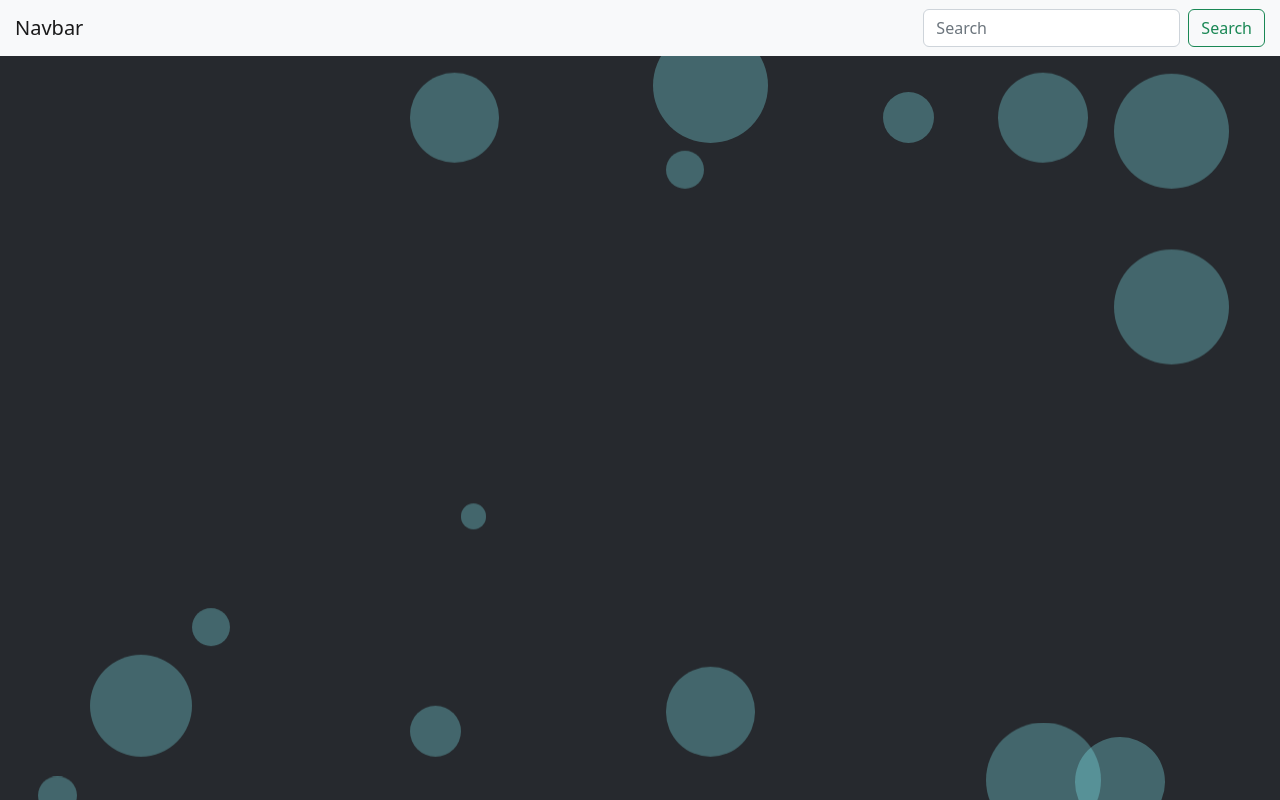
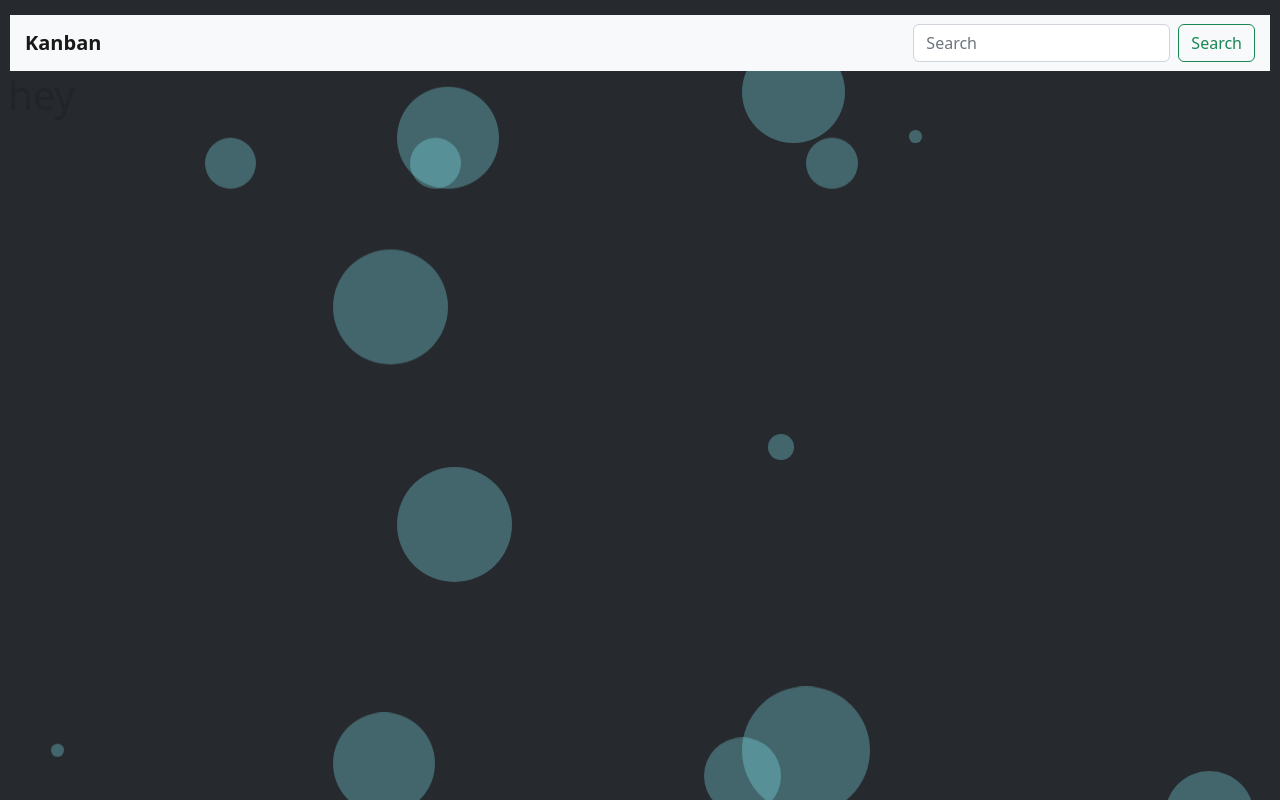
Before and after one commit to m-dorsey/Kanban-Task-Management, an Angular app: page / in a window 1280 px wide. Built offline with nearby package versions, Linux system fonts and the light colour scheme.

Commit message:
created top and side navigation

```diff
--- a/src/app/main/main.component.html
+++ b/src/app/main/main.component.html
@@ -71,16 +71,50 @@
 
 
 
+            <!-- body container -->
+            <div class="container-fluid">
+                <!-- row container -->
+                <div class="row flex-nowrap">
+
+                    <!-- side bar navigation -->
+                    <div class="col-auto px-0">
+                        <div id="sidebar" class="collapse collapse-horizontal border-end">
+
+                            <div id="sidebar-nav" class="list-group border-0 rounded-0 text-sm-start min-vh-100">
+                                <p class="add-new-board">Boards</p>
+                                <a href="#" class="list-group-item border-end-0 d-inline-block text-truncate" data-bs-parent="#sidebar">Item</a>
+                                <a href="#" class="list-group-item border-end-0 d-inline-block text-truncate" data-bs-parent="#sidebar">Item</a>
+                                <a href="#" class="list-group-item border-end-0 d-inline-block text-truncate" data-bs-parent="#sidebar">Item</a>
+                                <a href="#" class="list-group-item border-end-0 d-inline-block text-truncate" data-bs-parent="#sidebar">Item</a>
+                                <a href="#" class="list-group-item border-end-0 d-inline-block text-truncate" data-bs-parent="#sidebar">Item</a>
+                                <a href="#" class="list-group-item border-end-0 d-inline-block text-truncate" data-bs-parent="#sidebar">Item</a>
+                            </div>
+                        </div>
+                    </div> <!-- side bar navigation -->
+
+                    <!-- main content -->
+                    <div class="col ps-md-2">
+
                         <!-- top navigation -->
                         <nav class="navbar navbar-light bg-light">
-                <a class="navbar-brand" href="#">Navbar</a>
+                            <a class="navbar-brand" href="#" data-bs-target="#sidebar" data-bs-toggle="collapse">Kanban</a>
 
+                            <!-- search bar -->
                             <form class="form-inline">
                                 <input class="form-control mr-sm-2" type="search" placeholder="Search">
                                 <button class="btn btn-outline-success my-2 my-sm-0" type="submit">Search</button>
-                </form>
+                            </form> <!-- search bar -->
 
                         </nav> <!-- top navigation -->
+
+
+                        <h1>hey</h1>
+
+                    </div> <!-- main content-->
+
+                </div> <!-- row container -->
+            </div> <!-- body container -->
+
 
 
         </div> <!-- animated background -->
--- a/src/app/main/main.component.scss
+++ b/src/app/main/main.component.scss
@@ -4,6 +4,7 @@ body {
     // background: rgb(26, 30, 35);
     background: rgba(26, 30, 35, 0.95);
     margin: 0;
+    padding: 0;
 }
 
 $bubble-count: 50;
@@ -92,4 +93,26 @@ $sway-type: "sway-left-to-right", "sway-right-to-left";
 .navbar {
     padding-left: 15px;
     padding-right: 15px;
+    margin-top: 15px;
+    margin-left: 2px;
+    width: 100%;
+
+    .navbar-brand {
+        font-size: 20px;
+        font-weight: bold;
+    }
+
 }
+
+#sidebar-nav {
+    background: white;
+    width: 250px;
+    height: 100%;
+}
+
+.add-new-board {
+    font-size: 20px;
+    padding: 20px 0px 5px 20px;
+    text-transform: lowercase;
+    font-variant: small-caps;
+}
```
Lines whose indentation alone changed are shown as unchanged.
